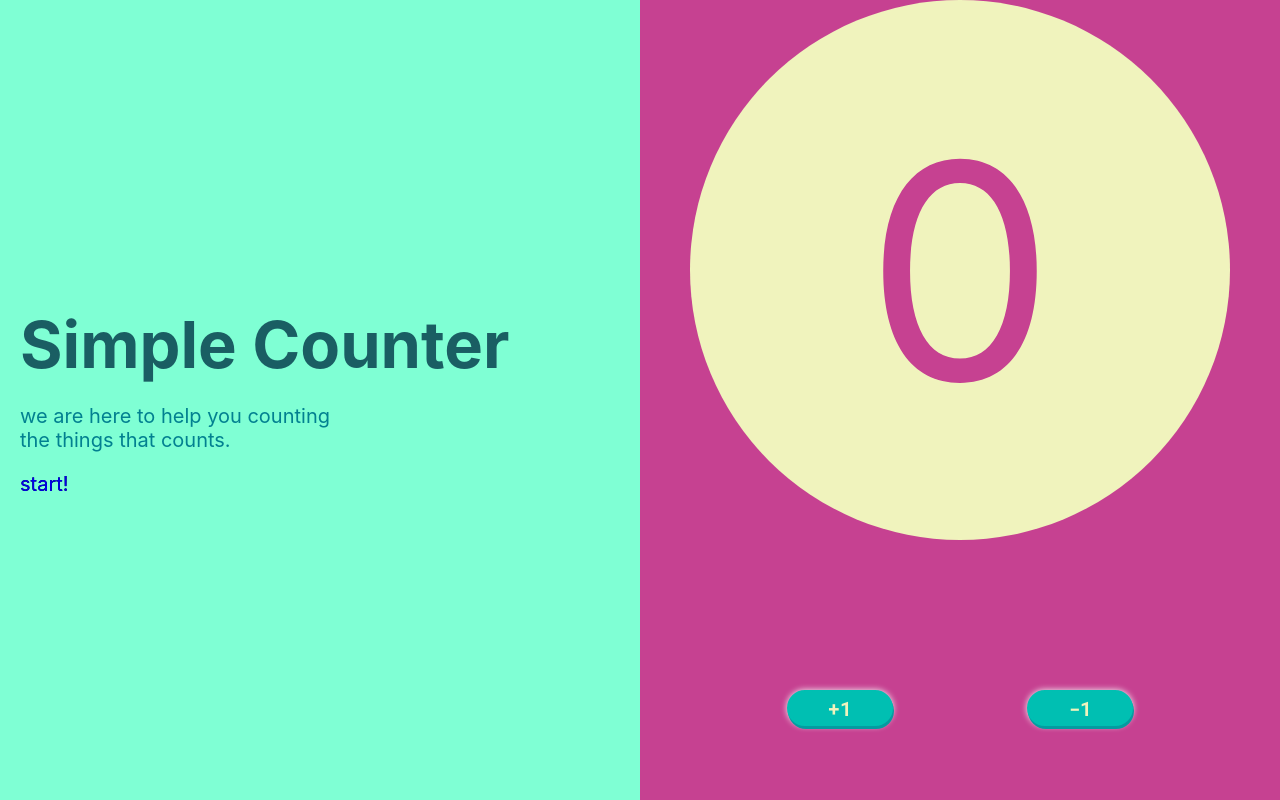
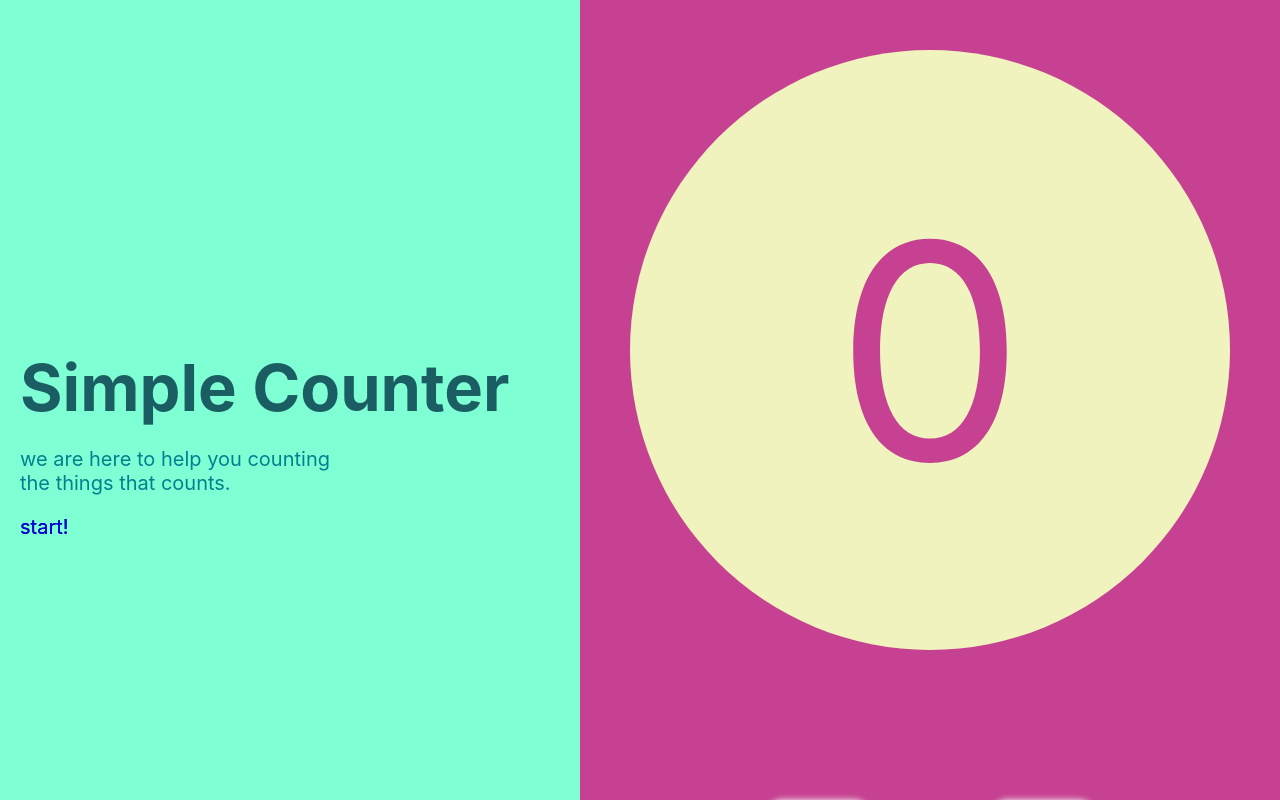
Before and after one commit to indiamaris/simple-counter, a React (Create React App) app: page /loving in a window 1280 px wide. Built offline with nearby package versions, Linux system fonts and the light colour scheme.

Commit message:
solved padding issue on counter page

```diff
--- a/src/components/counter/counter.module.css
+++ b/src/components/counter/counter.module.css
@@ -3,6 +3,7 @@
 	flex-direction: column;
 	justify-content: center;
 	align-items: center;
+	padding: 50px;
 }
 
 .counterButtons {
@@ -16,5 +17,6 @@
 	.counterPage {
 		font-size: 20px;
 			height: 50svh;
+				padding: 0px;
 	}
 }
--- a/src/components/total/total.module.css
+++ b/src/components/total/total.module.css
@@ -1,6 +1,7 @@
 .totalContainer{
     border-radius: 60%;
-    padding: 20px;
+    padding: 50px;
+
     background-color: #F0F3BD;
     width: 500px;
     height: 500px;
@@ -25,8 +26,9 @@
 
     .total{
         font-size: 60px;
-           width: 150px;
-    height:150px;
+        width: 150px;
+        height:150px;
+        padding: 0px;
     }
 
     .totalContainer{
```
